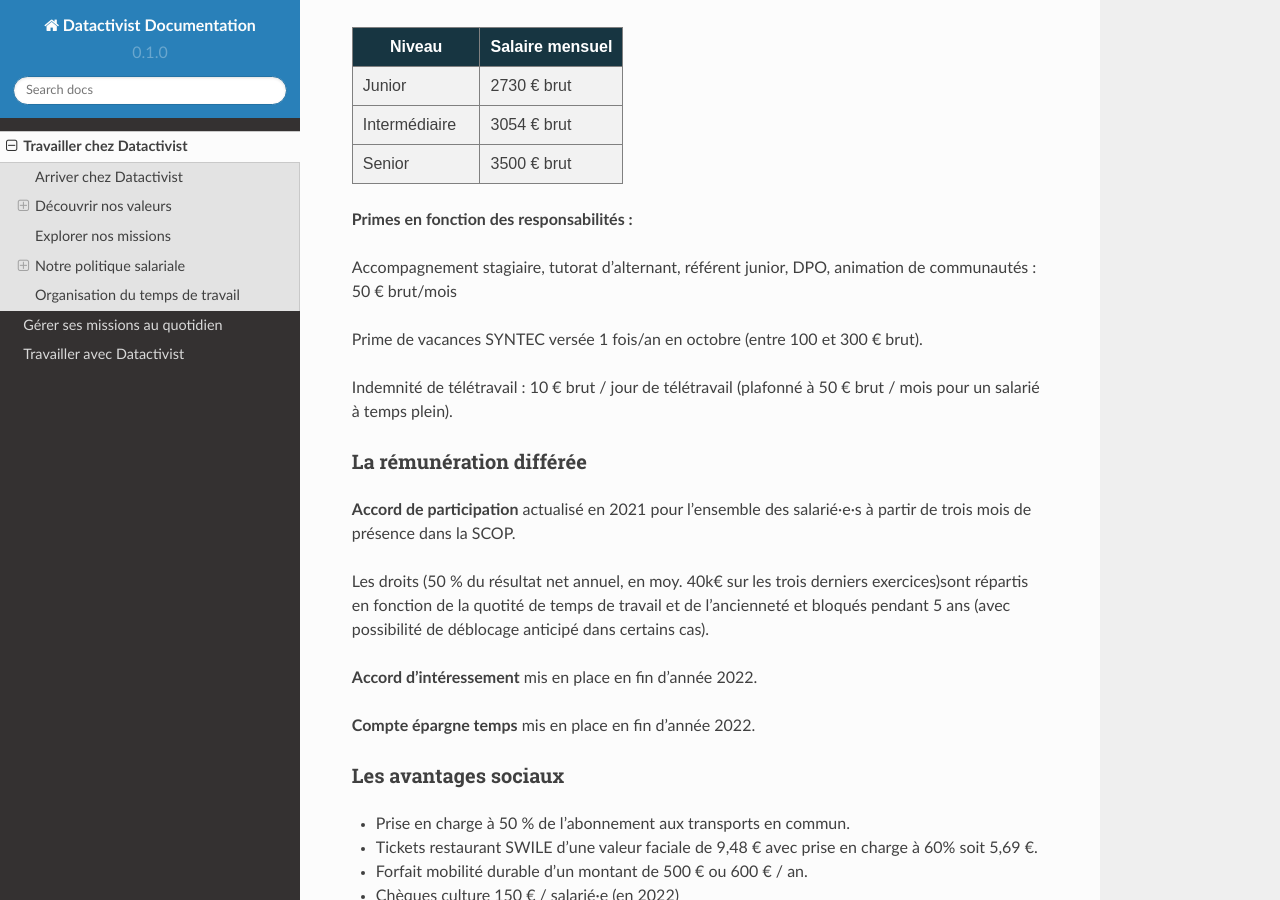
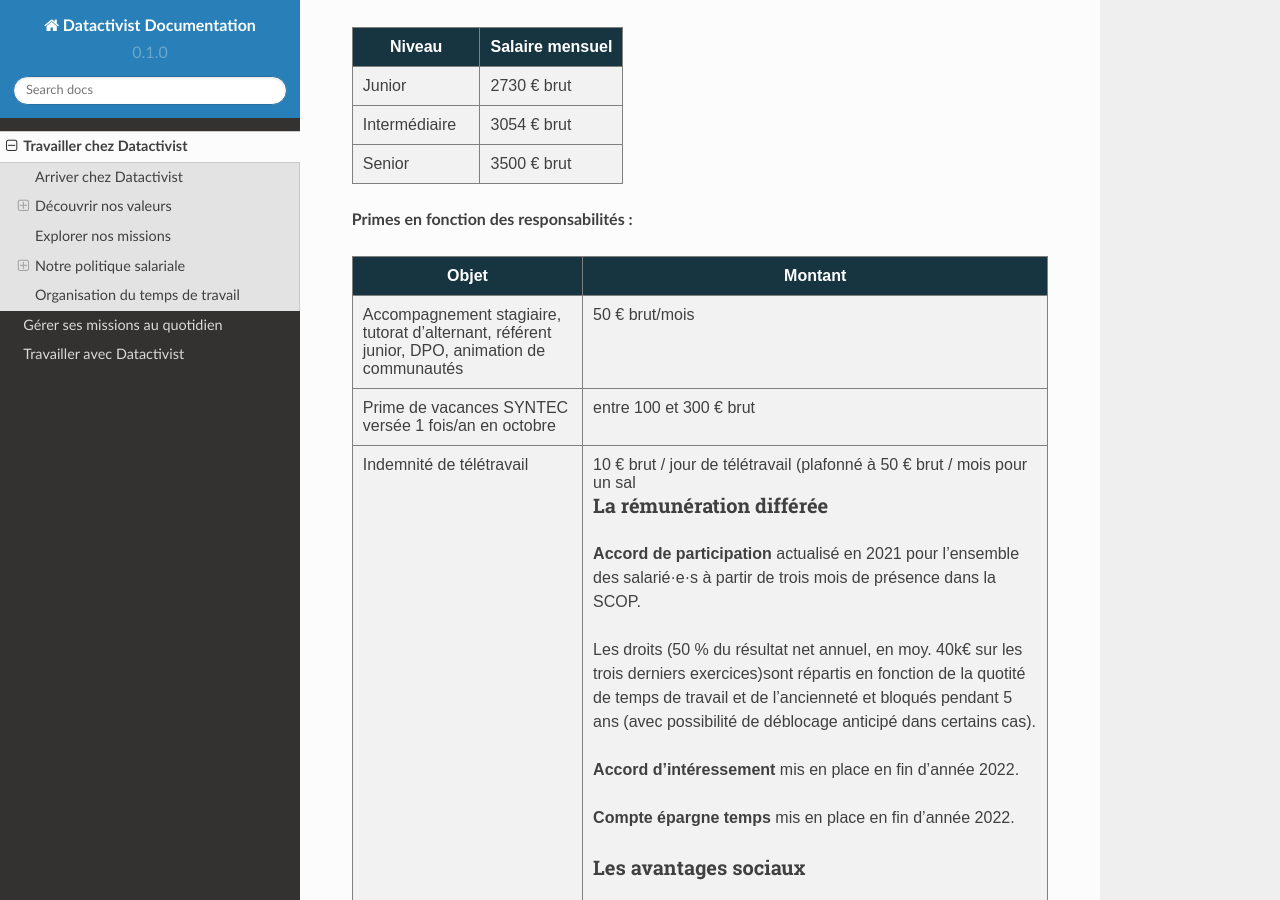
Before and after one commit to datactivist/documentation-datactivist, a Sphinx documentation site: the page built from docs/source/travailler-chez-datactivist.md, in a window 1280 px wide and 900 px high, scrolled down 2936 px. Built offline with Sphinx 7.4.7 and the Read the Docs theme 2.0.0, drawn with Linux system fonts in a browser that asks for light colours.

Commit message:
Update travailler-chez-datactivist.md

```diff
--- a/docs/source/travailler-chez-datactivist.md
+++ b/docs/source/travailler-chez-datactivist.md
@@ -111,16 +111,26 @@
 
 **Primes en fonction des responsabilités :**
 
-Accompagnement stagiaire, tutorat
-d’alternant, référent junior, DPO, animation
-de communautés : 50 € brut/mois
+<table border="1" style="background-color: #f2f2f2; border-collapse: collapse; font-family: Arial, sans-serif;">
+  <thead>
+    <tr>
+      <th style="background-color: #173541; color: #ffffff; padding: 10px;">Objet</th>
+      <th style="background-color: #173541; color: #ffffff; padding: 10px;">Montant</th>
+    </tr>
+  </thead>
+  <tbody>
+    <tr>
+      <td style="background-color: #f2f2f2; padding: 10px;">Accompagnement stagiaire, tutorat d’alternant, référent junior, DPO, animation de communautés</td>
+      <td style="background-color: #f2f2f2; padding: 10px;">50 € brut/mois</td>
+    </tr>
+    <tr>
+      <td style="background-color: #f2f2f2; padding: 10px;">Prime de vacances SYNTEC versée 1 fois/an en octobre</td>
+      <td style="background-color: #f2f2f2; padding: 10px;">entre 100 et 300 € brut</td>
+    </tr>
+    <tr>
+      <td style="background-color: #f2f2f2; padding: 10px;">Indemnité de télétravail</td>
+      <td style="background-color: #f2f2f2; padding: 10px;">10 € brut / jour de télétravail (plafonné à 50 € brut / mois pour un sal
 
-Prime de vacances SYNTEC versée 1 fois/an
-en octobre (entre 100 et 300 € brut).
-
-Indemnité de télétravail : 10 € brut / jour de
-télétravail (plafonné à 50 € brut / mois pour
-un salarié à temps plein).
 
 ### La rémunération différée
 
```
